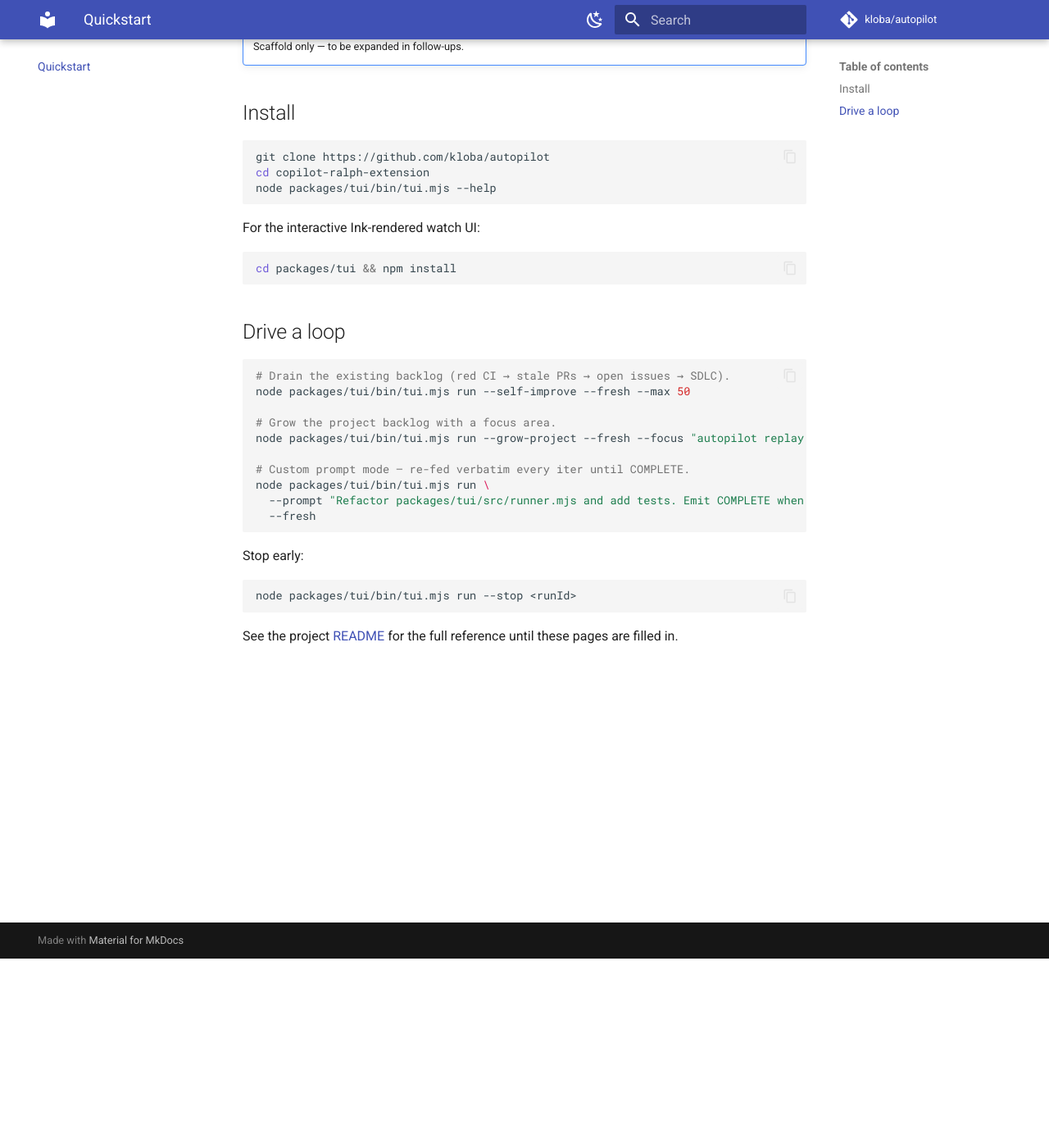
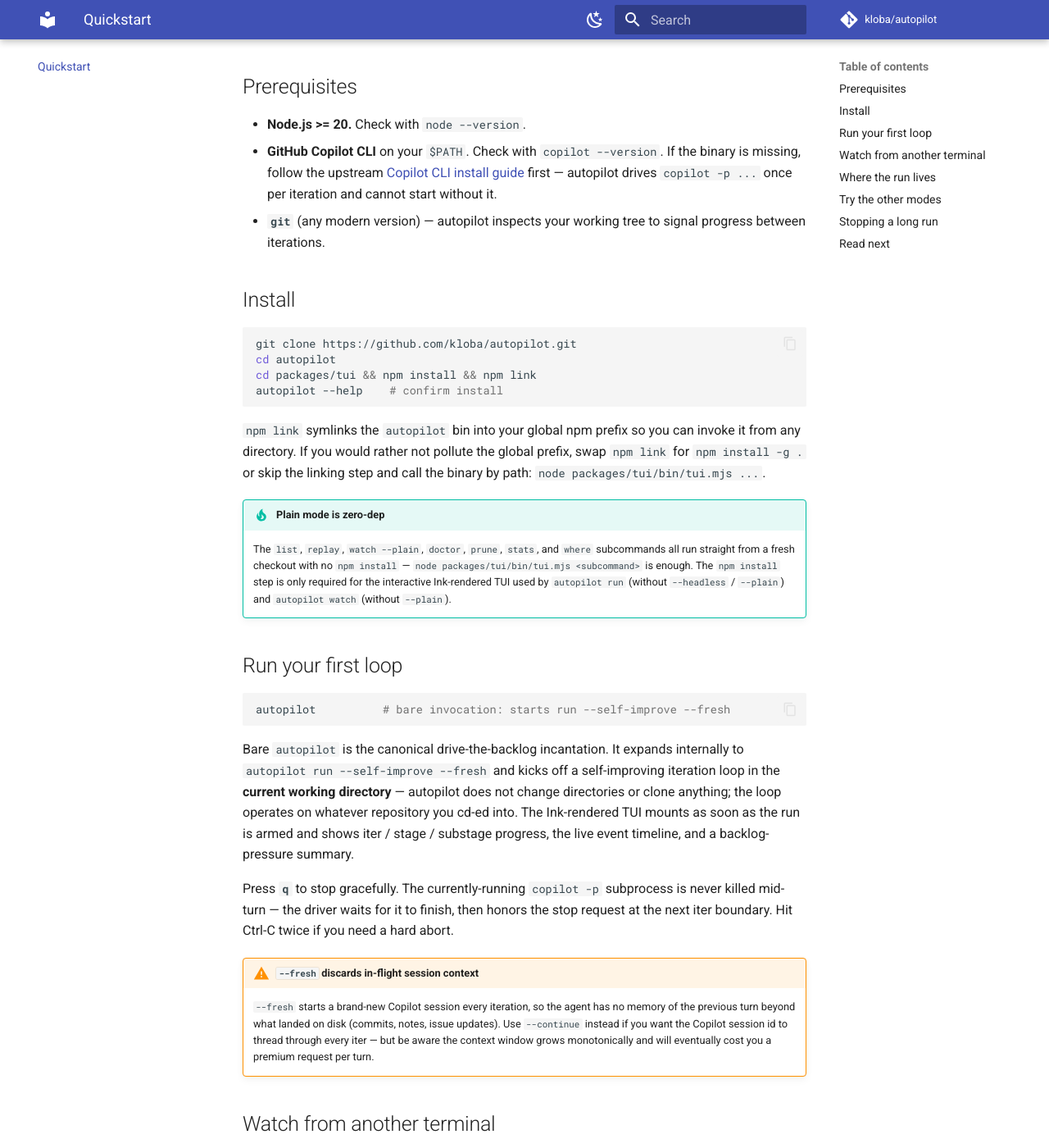
Before and after one commit to kloba/copilot-ralph-extension, an MkDocs documentation site: the page built from docs/quickstart.md, in a window 1280 px wide and 1400 px high, scrolled down 231 px. Shown: the whole window at 82% size. Built offline with MkDocs 1.6.1 and Material for MkDocs 9.7.7, drawn with Linux system fonts in a browser that asks for light colours; comment, search, counter and statistics services are not loaded; some of the changed text lies outside the part shown.

Commit message:
docs(quickstart): full quickstart guide for autopilot
Replaces the issue #2 stub with a copy-pasteable 5-minute on-ramp:
prerequisites (Node >= 20, Copilot CLI, git), install via
`npm link` plus the zero-dep plain-mode escape hatch, the bare
`autopilot` invocation that expands to `run --self-improve --fresh`,
a second-terminal `watch` flow, the `~/.copilot/autopilot/runs`
layout (with the legacy `ralph-tui` fallback called out), the three
run modes (`--self-improve` / `--grow-project` / `--prompt`), and
the out-of-band `--pause` / `--resume` / `--stop` / `--status`
sibling commands. MkDocs Material admonitions used sparingly: a
tip for the bare-invocation default and a warning that `--fresh`
discards in-flight Copilot session context.

Co-authored-by: Copilot <copilot@github.com>

````diff
--- a/docs/quickstart.md
+++ b/docs/quickstart.md
@@ -1,41 +1,154 @@
 # Quickstart
 
-!!! note "Stub page (issue #2)"
-    Scaffold only — to be expanded in follow-ups.
+A 5-minute on-ramp to your first autopilot loop. By the end you will have the
+`autopilot` binary on your `$PATH`, a self-improve run executing in your repo,
+and a second terminal tailing it live.
+
+## Prerequisites
+
+- **Node.js >= 20.** Check with `node --version`.
+- **GitHub Copilot CLI** on your `$PATH`. Check with `copilot --version`. If
+  the binary is missing, follow the upstream
+  [Copilot CLI install guide](https://github.com/github/gh-copilot) first —
+  autopilot drives `copilot -p ...` once per iteration and cannot start
+  without it.
+- **`git`** (any modern version) — autopilot inspects your working tree to
+  signal progress between iterations.
 
 ## Install
 
 ```bash
-git clone https://github.com/kloba/autopilot
-cd copilot-ralph-extension
-node packages/tui/bin/tui.mjs --help
+git clone https://github.com/kloba/autopilot.git
+cd autopilot
+cd packages/tui && npm install && npm link
+autopilot --help    # confirm install
 ```
 
-For the interactive Ink-rendered watch UI:
+`npm link` symlinks the `autopilot` bin into your global npm prefix so you can
+invoke it from any directory. If you would rather not pollute the global
+prefix, swap `npm link` for `npm install -g .` or skip the linking step and
+call the binary by path: `node packages/tui/bin/tui.mjs ...`.
+
+!!! tip "Plain mode is zero-dep"
+    The `list`, `replay`, `watch --plain`, `doctor`, `prune`, `stats`, and
+    `where` subcommands all run straight from a fresh checkout with no
+    `npm install` — `node packages/tui/bin/tui.mjs <subcommand>` is enough.
+    The `npm install` step is only required for the interactive Ink-rendered
+    TUI used by `autopilot run` (without `--headless` / `--plain`) and
+    `autopilot watch` (without `--plain`).
+
+## Run your first loop
 
 ```bash
-cd packages/tui && npm install
+autopilot          # bare invocation: starts run --self-improve --fresh
 ```
 
-## Drive a loop
+Bare `autopilot` is the canonical drive-the-backlog incantation. It expands
+internally to `autopilot run --self-improve --fresh` and kicks off a
+self-improving iteration loop in the **current working directory** — autopilot
+does not change directories or clone anything; the loop operates on whatever
+repository you cd-ed into. The Ink-rendered TUI mounts as soon as the run is
+armed and shows iter / stage / substage progress, the live event timeline, and
+a backlog-pressure summary.
+
+Press **`q`** to stop gracefully. The currently-running `copilot -p`
+subprocess is never killed mid-turn — the driver waits for it to finish, then
+honors the stop request at the next iter boundary. Hit Ctrl-C twice if you
+need a hard abort.
+
+!!! warning "`--fresh` discards in-flight session context"
+    `--fresh` starts a brand-new Copilot session every iteration, so the agent
+    has no memory of the previous turn beyond what landed on disk (commits,
+    notes, issue updates). Use `--continue` instead if you want the Copilot
+    session id to thread through every iter — but be aware the context window
+    grows monotonically and will eventually cost you a premium request per
+    turn.
+
+## Watch from another terminal
+
+`autopilot run` already shows live progress, but if you want a second view
+(e.g. the run is detached under `nohup`, or you closed the original terminal),
+open a new shell and tail it:
 
 ```bash
-# Drain the existing backlog (red CI → stale PRs → open issues → SDLC).
-node packages/tui/bin/tui.mjs run --self-improve --fresh --max 50
-
-# Grow the project backlog with a focus area.
-node packages/tui/bin/tui.mjs run --grow-project --fresh --focus "autopilot replay UX"
-
-# Custom prompt mode — re-fed verbatim every iter until COMPLETE.
-node packages/tui/bin/tui.mjs run \
-  --prompt "Refactor packages/tui/src/runner.mjs and add tests. Emit COMPLETE when green." \
-  --fresh
+autopilot watch              # tails the latest run
+autopilot watch <runId>      # tails a specific run by id
+autopilot watch --plain      # non-TTY-friendly stream (no Ink, no ANSI)
 ```
 
-Stop early:
+`--plain` is auto-enabled when stdout is not a TTY (CI logs, asciinema
+recordings, piping to `grep` / `tee`), so you rarely need to pass it
+explicitly.
+
+## Where the run lives
+
+Every armed run gets its own directory under the runs root:
+
+```
+~/.copilot/autopilot/runs/<runId>/
+  events.jsonl    # append-only event stream (one JSON object per line)
+  state.json      # per-run pause / stop / status flags + iter counter
+```
+
+A sibling `~/.copilot/autopilot/runs/index.jsonl` carries one row per `armed`
+event so `autopilot list` / `stats` / `prune` can enumerate runs without
+walking every directory.
+
+If you started using autopilot under its previous name (`ralph-tui`), the
+legacy `~/.copilot/ralph-tui/runs` root is still read on first start when it
+exists, with a one-line stderr migration notice. Override either root with
+`AUTOPILOT_RUNS_DIR=/abs/path` (canonical) — the legacy `RALPH_TUI_RUNS_DIR`
+still works as a fallback. Run `autopilot where` to print the resolved root.
+
+## Try the other modes
 
 ```bash
-node packages/tui/bin/tui.mjs run --stop <runId>
+autopilot run --grow-project --focus "TUI replay UX" --fresh --max 10
+autopilot run --prompt "Refactor packages/tui/src/runner.mjs and emit COMPLETE when tests pass." --fresh --max 5
 ```
 
-See the project [README](https://github.com/kloba/autopilot#readme) for the full reference until these pages are filled in.
+- **`--self-improve`** (the default) drains the existing backlog: failing CI
+  runs, stale PRs, open issues, latent improvements. The loop is
+  scope-driven, not iter-driven, so the default `--max` is the runaway-guard
+  ceiling (1000) and the agent self-aborts via `ABORT_NO_IMPROVEMENTS` when
+  the backlog is empty.
+- **`--grow-project`** plans new work and adds backlog items in the focus area
+  given via `--focus TEXT`. Default `--max 100`; aborts via
+  `ABORT_NO_BACKLOG` once the planned items are filed.
+- **`--prompt TEXT`** is the classic Ralph mode: your literal prompt is
+  re-fed verbatim every iteration until the agent emits `COMPLETE` (or your
+  custom `--completion-promise TOKEN`). Default `--max 100`.
+
+`--continue` vs `--fresh` is mandatory — there is no default because the
+context behaviour is too consequential to guess. Pick `--fresh` for cheap,
+deterministic iters; pick `--continue` when the agent genuinely needs a
+multi-turn conversation.
+
+## Stopping a long run
+
+`q` and Ctrl-C only work in the terminal that owns the run. To stop a run
+out-of-band — from any other terminal, a cron job, or a CI cancellation hook
+— use the sibling commands:
+
+```bash
+autopilot run --status <runId>   # peek at iter, paused, stopRequested
+autopilot run --pause <runId>    # gate the next iter without killing the loop
+autopilot run --resume <runId>   # flip pause back off
+autopilot run --stop <runId>     # graceful stop at the next iter boundary
+```
+
+All four operate on the run's `state.json` via a CAS-protected lockfile, so
+concurrent calls from two terminals never lose updates. As with `q`, the
+in-flight `copilot -p` subprocess is allowed to finish its turn before the
+flag is honored.
+
+## Read next
+
+- [Concepts](concepts.md) — the arming model, completion / abort triggers,
+  pause/resume semantics, adaptive iteration budget.
+- [Recipes](recipes.md) — copy-pasteable scenarios (focused refactors, CI
+  triage, scheduled grow-project sweeps).
+- [FAQ](faq.md) — premium-request budgeting, Copilot rate limits, debugging
+  a stuck loop.
+- [ARCHITECTURE](ARCHITECTURE.md) — full event-stream / runs-directory /
+  TUI-mount contract reference.
````
